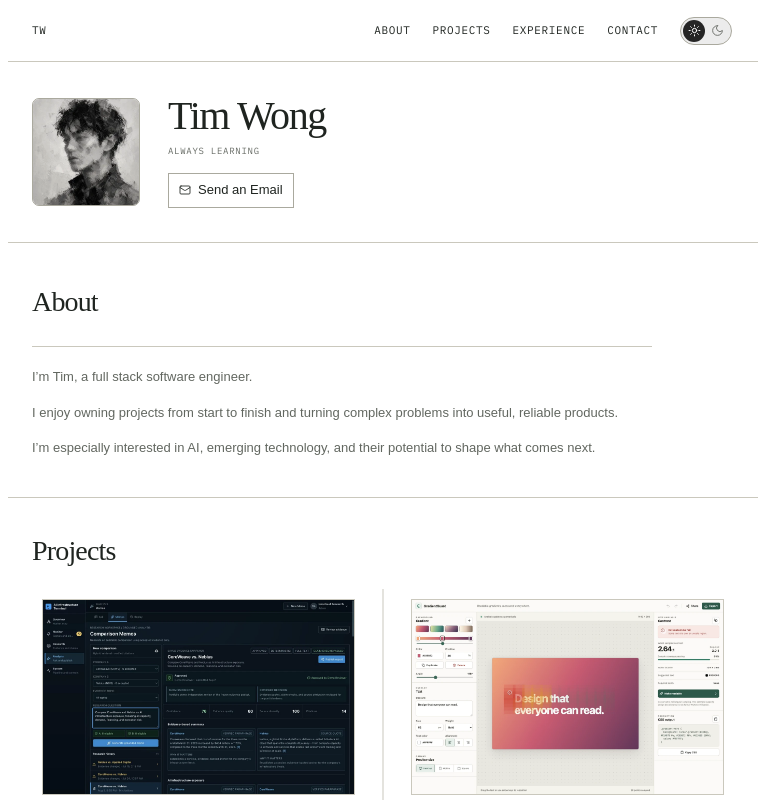
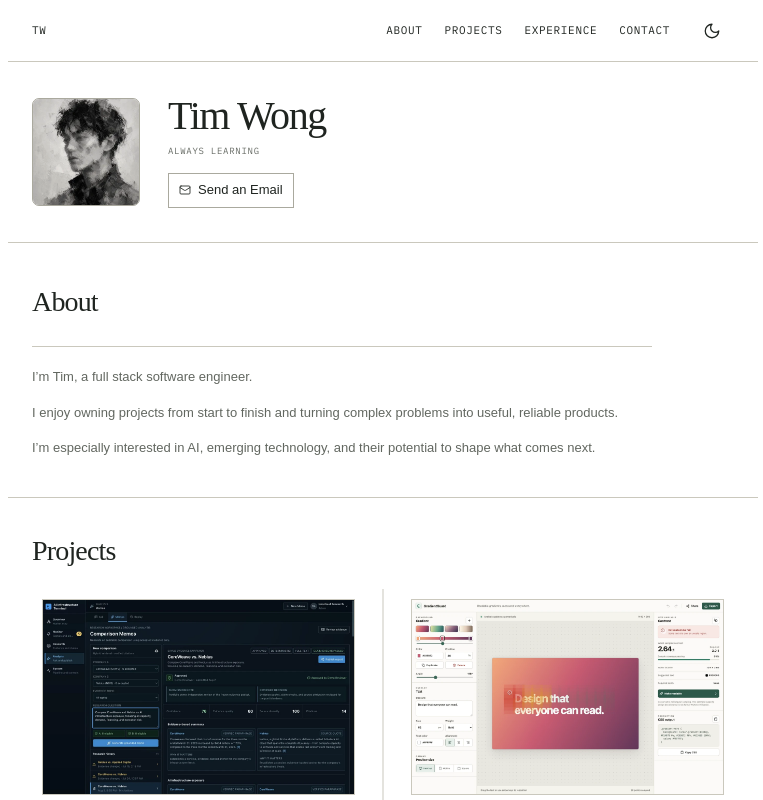
Before and after one commit to timwong101/my-portfolio, a React (Vite) app: page / in a window 1280 px wide. Shown: the top 800 px of the page, without its empty margins (257-1020 px from the left). Built offline with nearby package versions, Linux system fonts and the light colour scheme; a web font is replaced by a local one.

Commit message:
Replace theme slider with simple icon button

```diff
--- a/src/App.tsx
+++ b/src/App.tsx
@@ -137,14 +137,8 @@ function App() {
           <button type="button" onClick={() => scrollToSection('experience')}>Experience</button>
           <button type="button" onClick={() => scrollToSection('contact')}>Contact</button>
         </nav>
-        <button className="theme-toggle" type="button" role="switch" aria-checked={theme === 'dark'} aria-label="Dark mode" title={`Switch to ${theme === 'dark' ? 'light' : 'dark'} mode`} onClick={toggleTheme}>
-          <span className="theme-toggle-track" aria-hidden="true">
-            <Sun size={13} strokeWidth={1.7} />
-            <Moon size={13} strokeWidth={1.7} />
-            <span className="theme-toggle-thumb">
-              {theme === 'dark' ? <Moon size={13} strokeWidth={1.8} /> : <Sun size={13} strokeWidth={1.8} />}
-            </span>
-          </span>
+        <button className="theme-toggle" type="button" aria-label={`Switch to ${theme === 'dark' ? 'light' : 'dark'} mode`} title={`Switch to ${theme === 'dark' ? 'light' : 'dark'} mode`} onClick={toggleTheme}>
+          {theme === 'dark' ? <Sun size={18} strokeWidth={1.7} aria-hidden="true" /> : <Moon size={18} strokeWidth={1.7} aria-hidden="true" />}
         </button>
       </header>
 
--- a/src/index.css
+++ b/src/index.css
@@ -192,13 +192,9 @@ footer { display: flex; justify-content: space-between; align-items: center; min
   --interactive: #eeefeb;
 }
 
-.theme-toggle { display: grid; place-items: center; flex: 0 0 56px; min-height: 44px; padding: 0; margin-left: 12px; border: 0; border-radius: 24px; background: transparent; cursor: pointer; }
-.theme-toggle-track { position: relative; display: flex; align-items: center; justify-content: space-between; width: 52px; height: 28px; padding: 0 7px; border: 1px solid var(--control-line); border-radius: 20px; background: var(--inset); color: var(--muted); transition: border-color .18s ease; }
-.theme-toggle-thumb { position: absolute; display: grid; place-items: center; left: 2px; top: 2px; width: 22px; height: 22px; border-radius: 50%; background: var(--interactive); color: var(--surface); transition: transform .22s cubic-bezier(.2, .8, .2, 1); }
-.theme-toggle[aria-checked='true'] .theme-toggle-thumb { transform: translateX(24px); }
-.theme-toggle:hover .theme-toggle-track { border-color: var(--text); }
-.theme-toggle:focus-visible { outline: none; }
-.theme-toggle:focus-visible .theme-toggle-track { outline: 2px solid var(--text); outline-offset: 4px; }
+.theme-toggle { display: grid; place-items: center; flex: 0 0 44px; height: 44px; padding: 0; margin-left: 12px; border: 0; border-radius: 50%; background: transparent; color: var(--text); cursor: pointer; transition: background .18s ease; }
+.theme-toggle:hover { background: var(--inset); }
+.theme-toggle:focus-visible { outline: 2px solid var(--text); outline-offset: 2px; }
 .topbar nav { margin-left: auto; }
 :root[data-theme='dark'] .tech-icon[data-tech='Next.js'],
 :root[data-theme='dark'] .tech-icon[data-tech='Angular'],
```
